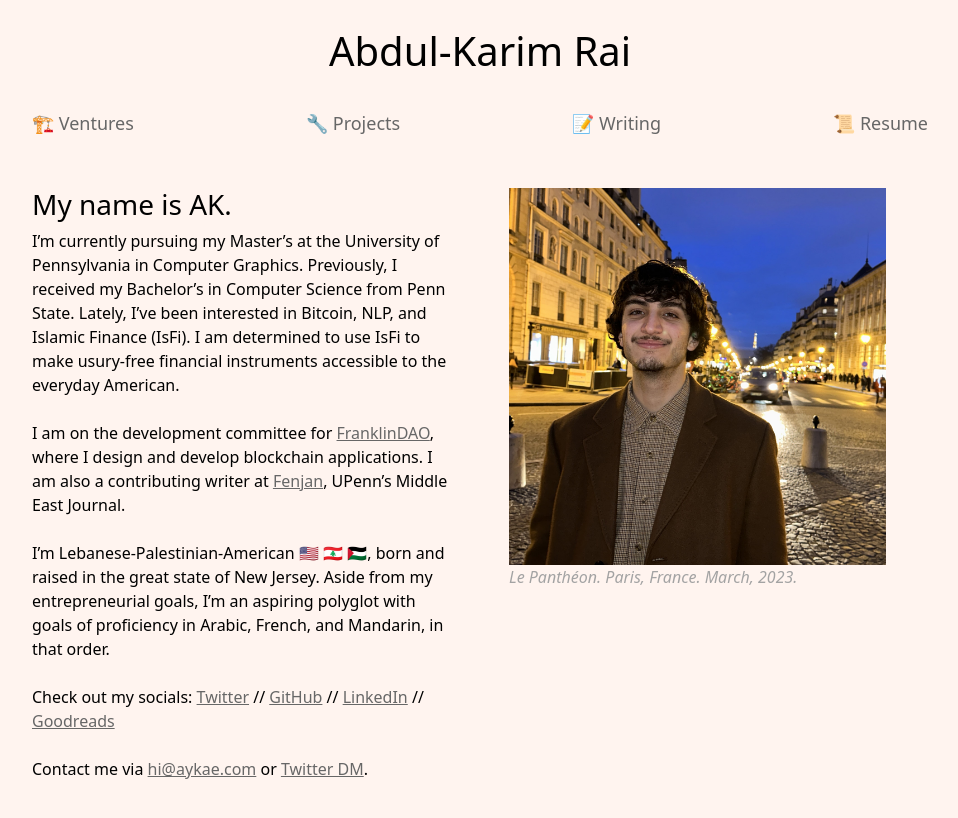
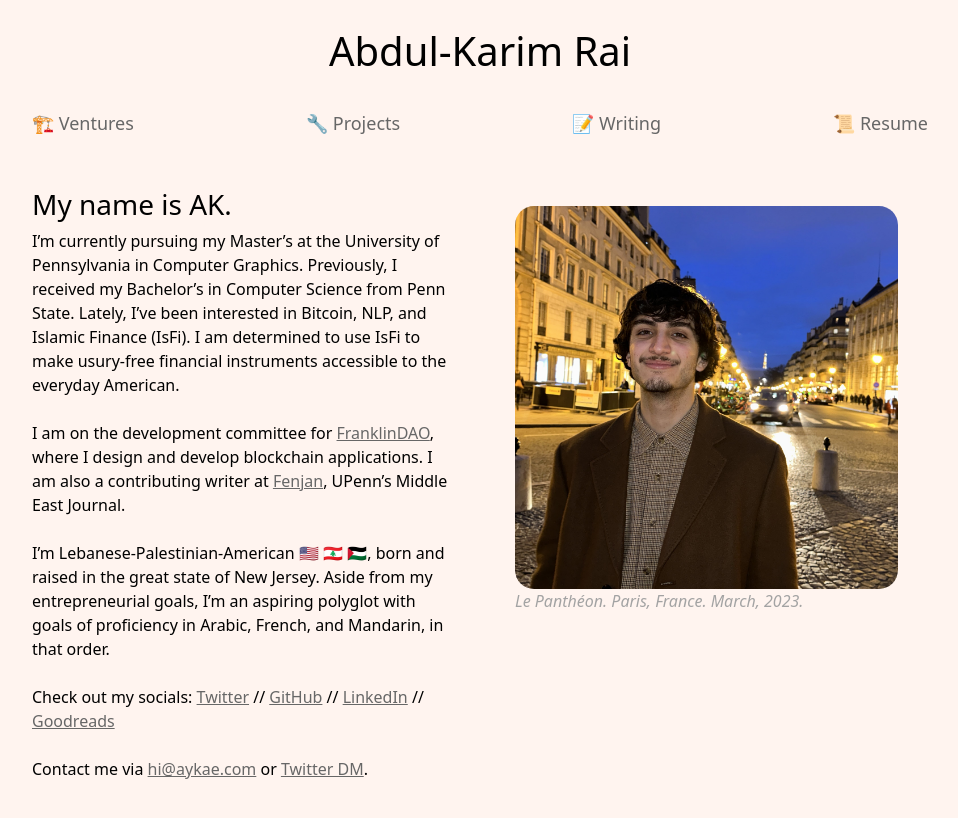
Before and after one commit to aykae/aboudirai.github.io, a Jekyll site: the page built from index.html, in a window 1280 px wide. Shown: the top 818 px of the page, without its empty margins (160-1118 px from the left). Built offline with Jekyll 4.4.1, drawn with Linux system fonts in a browser that asks for light colours.

Commit message:
ready to merge

```diff
--- a/index.html
+++ b/index.html
@@ -36,8 +36,8 @@ title: Home
                 Contact me via <a href="mailto:hi@aykae.com">hi@aykae.com</a> or <a href="https://twitter.com/aykae_r" target="_blank">Twitter DM</a>.
             </p>
         </div>
-        <div class="col" style="padding-left: 5%;">
-            <img style="width: 90%;" src="assets/img/home/paris2023.jpg" />
+        <div class="col" style="padding: 2% 0% 0% 5%;">
+            <img style="width: 90%; border-radius: 5%;" src="assets/img/home/paris2023.jpg" />
             <p style="width: 90%; color: #a3a3a3"><i>Le Panthéon. Paris, France. March, 2023.</i></p>
         </div>
     </div>
```
